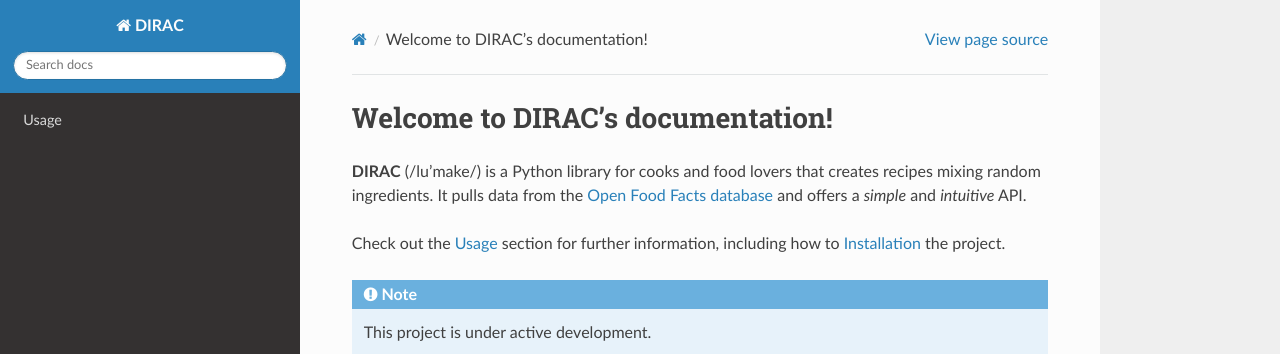
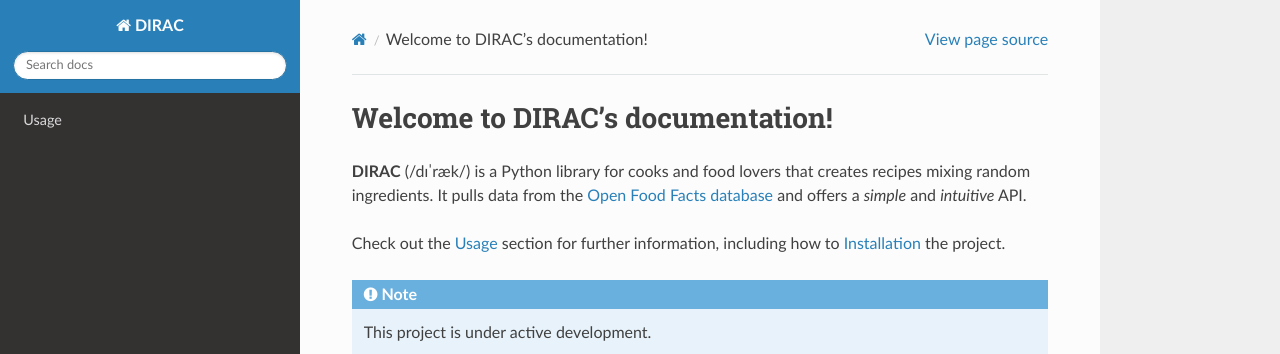
Before and after one commit to EsdenRun/DIRAC, a Sphinx documentation site: the page built from docs/source/index.rst, in a window 1280 px wide. Shown: the top 354 px of the page. Built offline with Sphinx 7.4.7 and the Read the Docs theme 3.1.0, drawn with Linux system fonts in a browser that asks for light colours.

Commit message:
Update index.rst

```diff
--- a/docs/source/index.rst
+++ b/docs/source/index.rst
@@ -1,7 +1,7 @@
 Welcome to DIRAC's documentation!
 ===================================
 
-**DIRAC** (/lu'make/) is a Python library for cooks and food lovers
+**DIRAC** (/dɪˈræk/) is a Python library for cooks and food lovers
 that creates recipes mixing random ingredients.
 It pulls data from the `Open Food Facts database <https://world.openfoodfacts.org/>`_
 and offers a *simple* and *intuitive* API.
```
